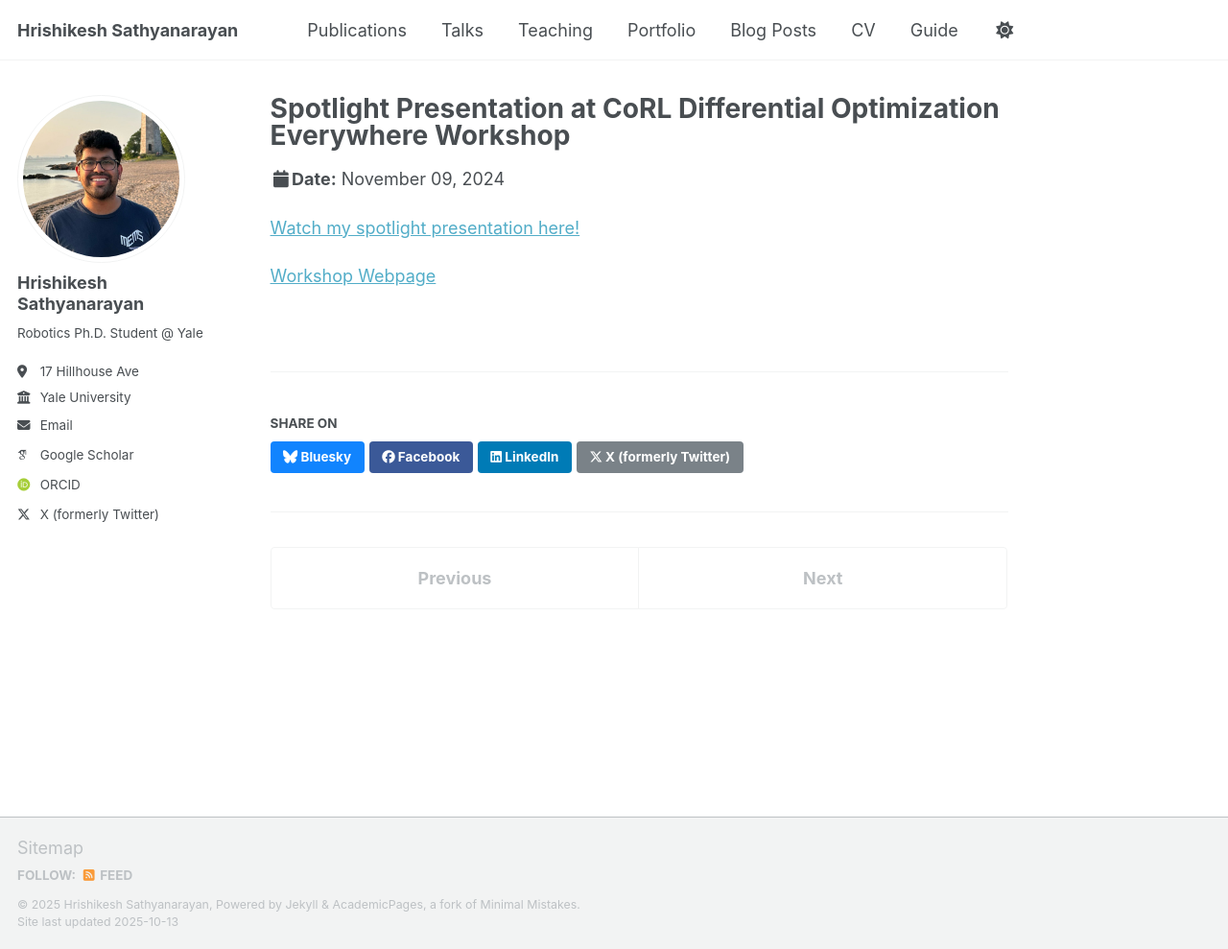
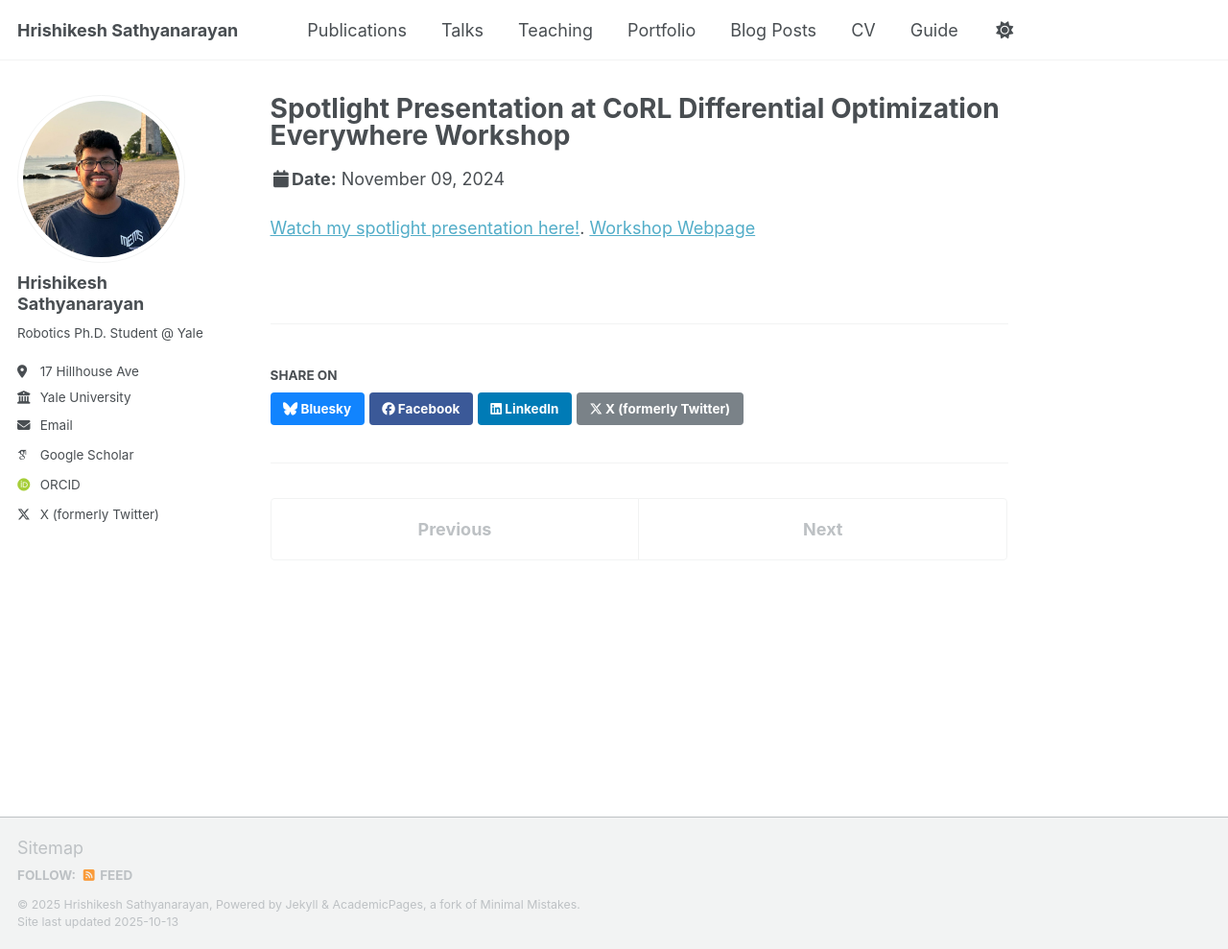
Before and after one commit to HrishiSathya/hrishi-sathya.github.io, a Jekyll site: the page built from _talks/corl.md, in a window 1280 px wide and 989 px high. Shown: the whole window at 96% size. Built offline with Jekyll 4.4.1, drawn with Linux system fonts in a browser that asks for light colours; some web fonts are replaced; a script that is not in the unit is left out.

```diff
--- a/_talks/corl.md
+++ b/_talks/corl.md
@@ -8,6 +8,5 @@ date: 2024-11-09
 location: "Munich, Germany"
 ---
 
-[Watch my spotlight presentation here!](https://www.youtube.com/watch?v=N4g87ZMPpbY)
-
+[Watch my spotlight presentation here!](https://www.youtube.com/watch?v=N4g87ZMPpbY).
 [Workshop Webpage](https://sites.google.com/seas.upenn.edu/corl-2024-workshop-diff/)
```
Also changed, not shown: _talks/icra.md (+0 -1 lines).
